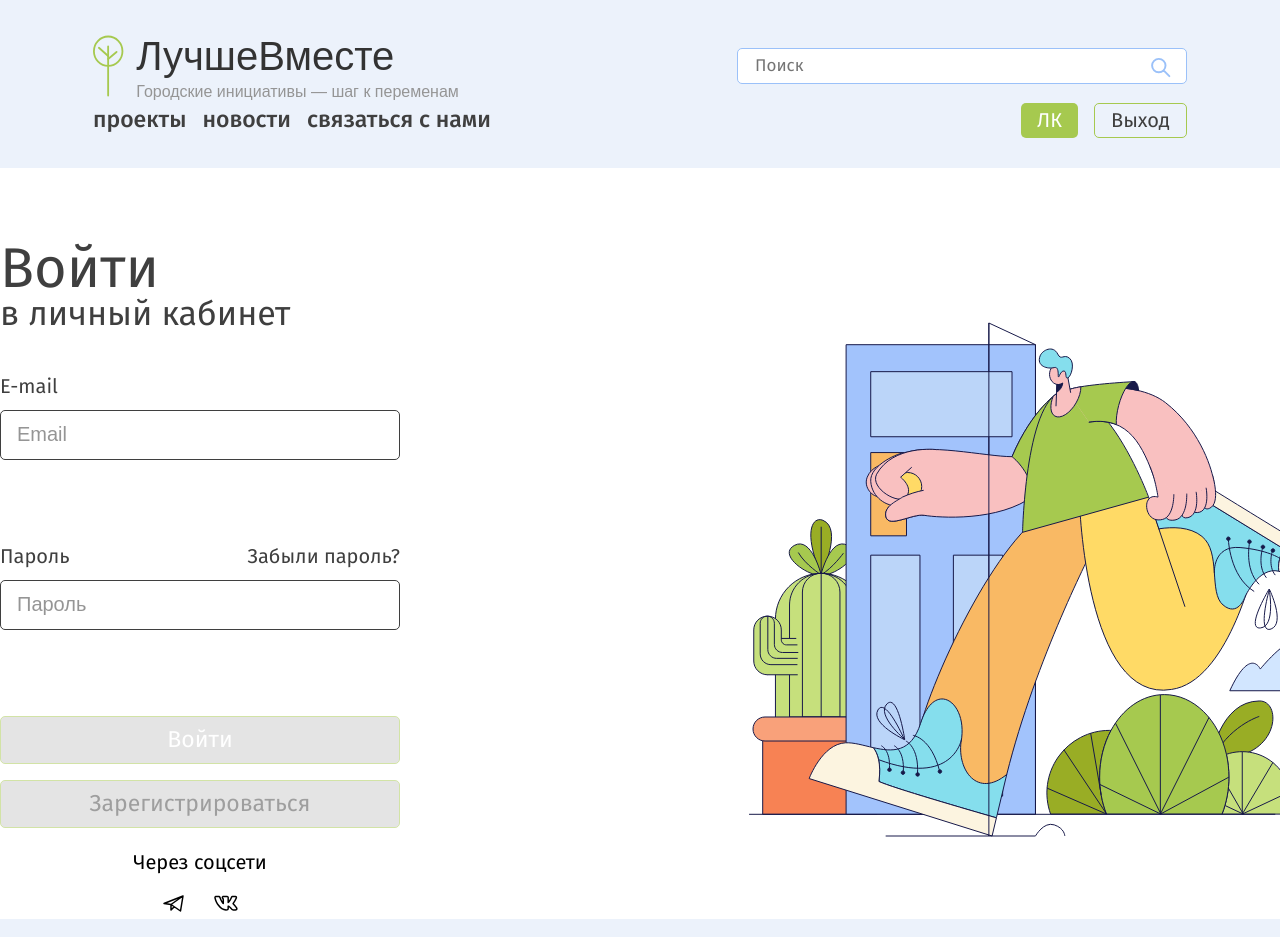
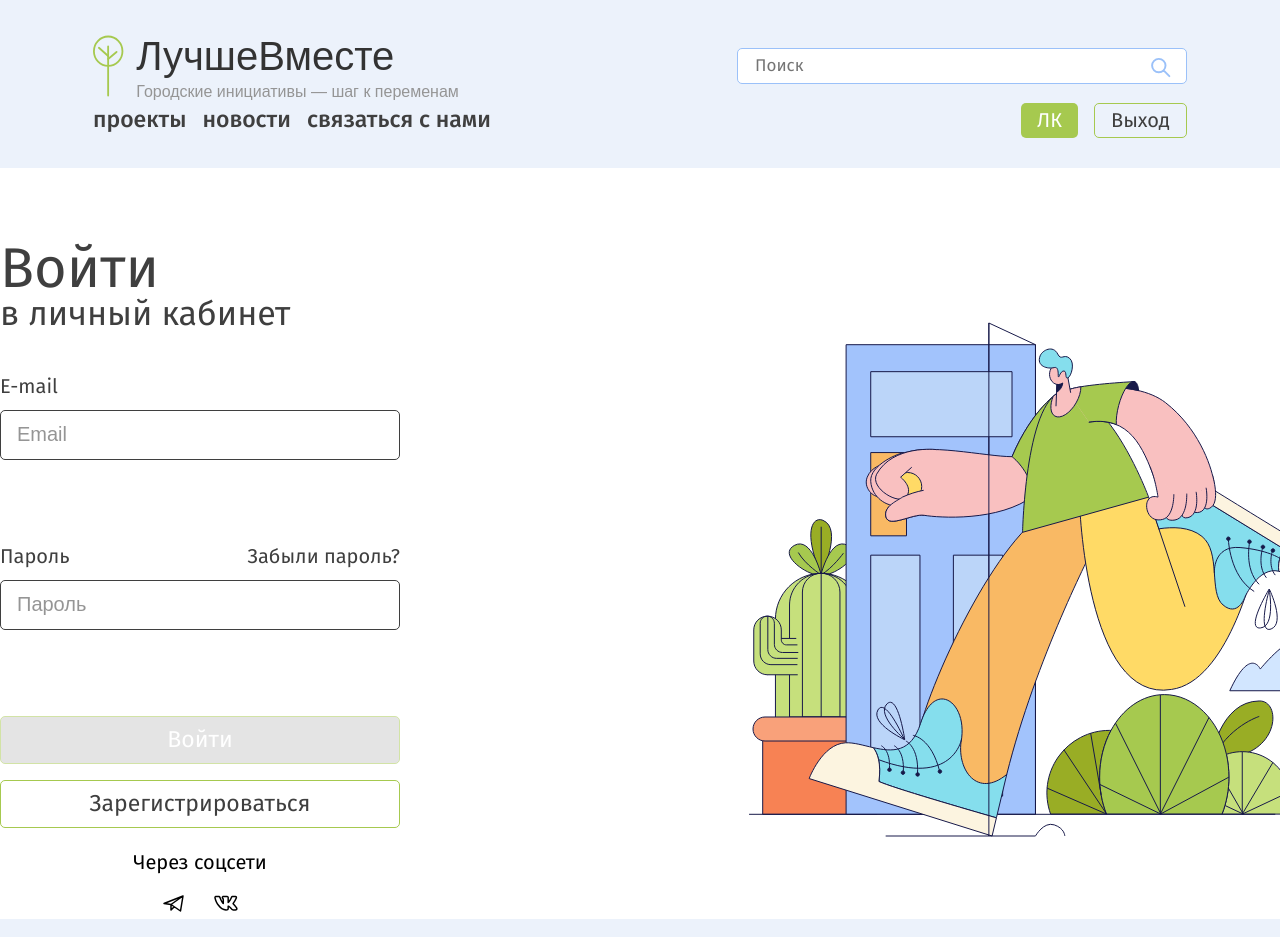
Before and after one commit to volunteers-for-city-projects/volunteers-frontend, a React (Create React App) app: page /login in a window 1280 px wide. Shown: the top 937 px of the page. Built offline with nearby package versions, Linux system fonts and the light colour scheme; a web font is replaced by a local one.

Commit message:
fix: delete disabled link to /registartion

```diff
--- a/src/components/SignIn/SignIn.jsx
+++ b/src/components/SignIn/SignIn.jsx
@@ -133,7 +133,6 @@ function SignIn({ title, subtitle, buttonSubmitText, onSignIn, className }) {
 				border="1px solid #a6c94f"
 				size="entrance"
 				minWidth="100%"
-				disabled={!formik.isValid || isLoading}
 				type="button"
 				onClick={onClickRegestration}
 			/>
```
